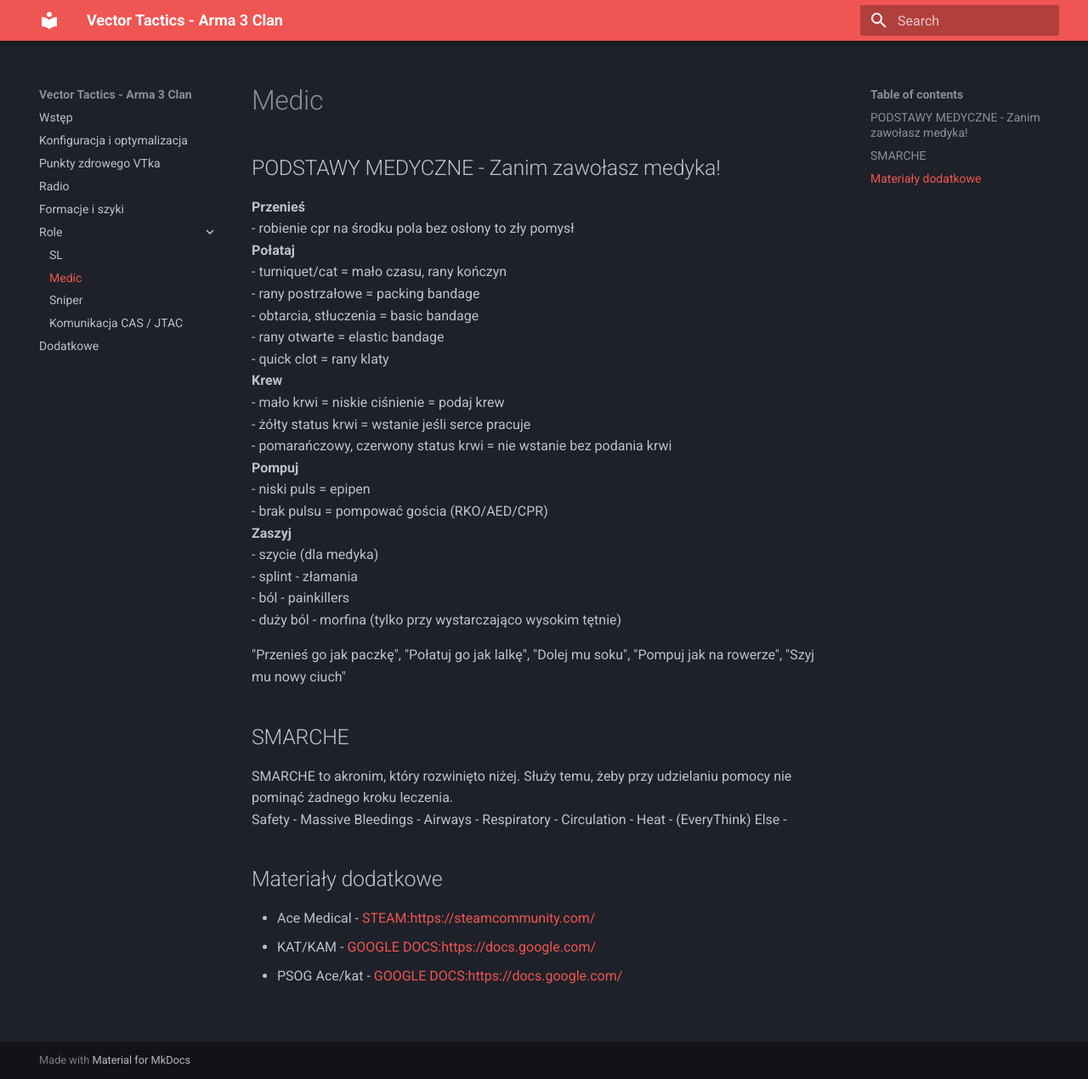
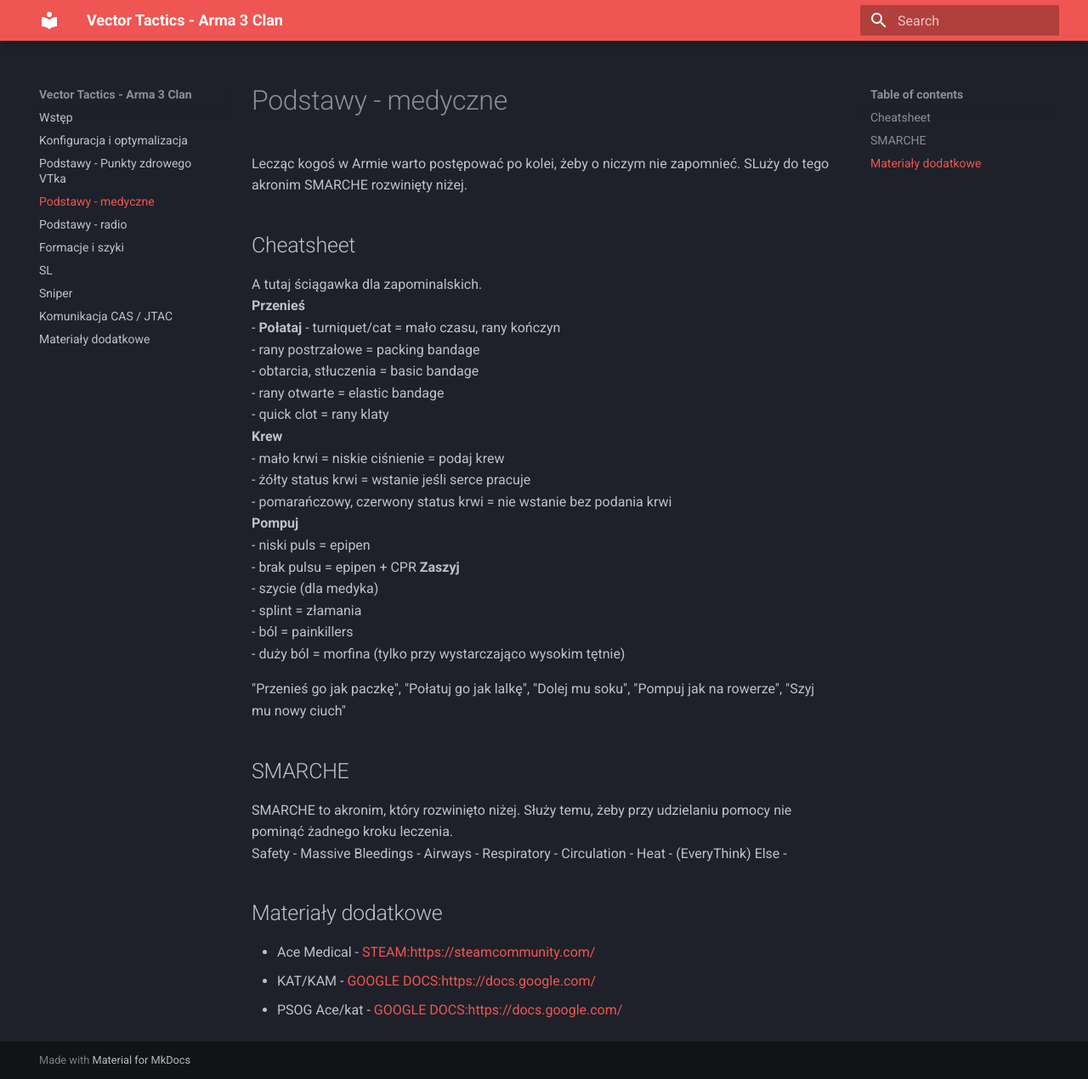
Before and after one commit to aquiceeo/vt-manual, an MkDocs documentation site: the page built from docs/medic.md, in a window 1280 px wide and 1270 px high. Shown: the whole window at 85% size. Built offline with MkDocs 1.6.1 and Material for MkDocs 9.7.7, drawn with Linux system fonts in a browser that asks for light colours.

Commit message:
poprawki i zmiana struktury

```diff
--- a/docs/medic.md
+++ b/docs/medic.md
@@ -1,7 +1,9 @@
-# Medic
-## PODSTAWY MEDYCZNE - Zanim zawołasz medyka!
+# Podstawy - medyczne
+Lecząc kogoś w Armie warto postępować po kolei, żeby o niczym nie zapomnieć. SLuży do tego akronim SMARCHE rozwinięty niżej.
+## Cheatsheet
+A tutaj ściągawka dla zapominalskich.
 **Przenieś**
-- robienie cpr na środku pola bez osłony to zły pomysł
+-
 **Połataj**
 - turniquet/cat = mało czasu, rany kończyn
 - rany postrzałowe = packing bandage
@@ -14,12 +16,12 @@
 - pomarańczowy, czerwony status krwi = nie wstanie bez podania krwi
 **Pompuj**
 - niski puls = epipen
-- brak pulsu = pompować gościa (RKO/AED/CPR)
+- brak pulsu = epipen + CPR
 **Zaszyj**
 - szycie (dla medyka)
-- splint - złamania
-- ból - painkillers
-- duży ból - morfina (tylko przy wystarczająco wysokim tętnie)
+- splint = złamania
+- ból = painkillers
+- duży ból = morfina (tylko przy wystarczająco wysokim tętnie)
 
 "Przenieś go jak paczkę", "Połatuj go jak lalkę", "Dolej mu soku", "Pompuj jak na rowerze", "Szyj mu nowy ciuch"
 ## SMARCHE
--- a/docs/radio.md
+++ b/docs/radio.md
@@ -1,4 +1,4 @@
-# Radio
+# Podstawy - radio
 ## Zasady korzystania z radia
 - Przemyśl co chcesz powiedzieć
 - Słuchaj zanim coś powiesz
--- a/mkdocs.yml
+++ b/mkdocs.yml
@@ -11,16 +11,14 @@ theme:
     scheme: slate
     primary: red
     accent: red
-# nie ma potrzeby tytułować tutaj, nagłówek # w konkretnym pliku jest jednocześnie tytułem
 nav:
   - index.md
   - konfiguracja.md
   - podstawy.md
+  - medic.md
   - radio.md
   - formacje.md
-  - Role:
-      - sl.md
-      - medic.md
-      - sniper.md
-      - JTAC-heli.md
-  - Dodatkowe: dodatkowe.md
+  - sl.md
+  - sniper.md
+  - JTAC-heli.md
+  - dodatkowe.md
```
Also changed, not shown: docs/dodatkowe.md (+3 -3 lines), docs/konfiguracja.md (+5 -27 lines), docs/podstawy.md (+10 -12 lines), 1 other file.
